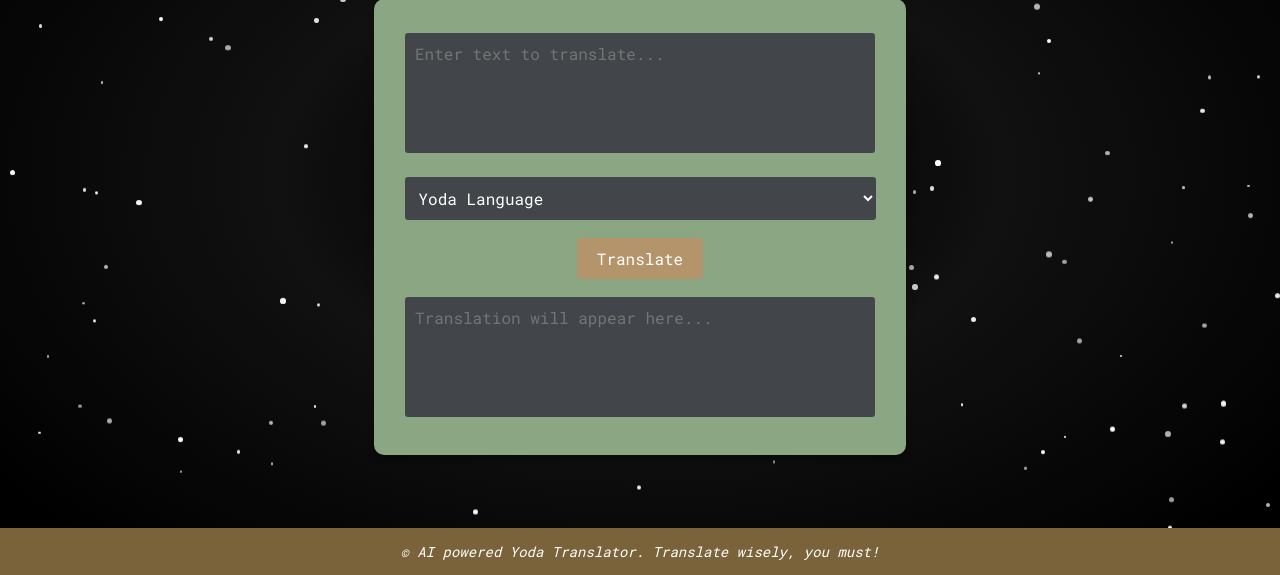
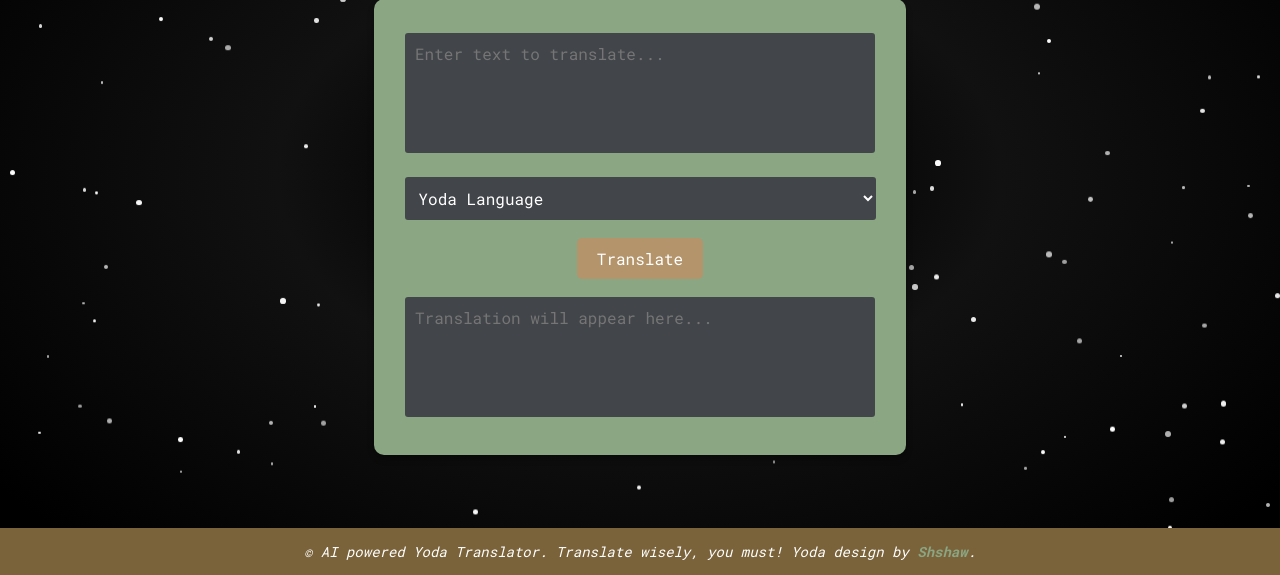
Before and after one commit to SeedJJ/ai-yoda-translator, a Flask app: page / in a window 1280 px wide. Shown: the part 225-800 px from the top of the page. Run offline with Flask 3, Linux system fonts and the light colour scheme.

Commit message:
New update

```diff
--- a/static/styles.css
+++ b/static/styles.css
@@ -180,6 +180,18 @@ footer {
     z-index: 1; /* Ensure footer stays above starfield */
 }
 
+/* Footer Links */
+footer a {
+    color: #8BA683; /* Use a greenish color for the link */
+    text-decoration: none;
+    font-weight: bold;
+    transition: color 0.3s;
+}
+
+footer a:hover {
+    color: #6B8E23; /* Change to a darker green on hover */
+    text-decoration: underline;
+}
 
 /* Baby Yoda Styling (No major changes, just cleaned up) */
 .baby-yoda {
--- a/templates/index.html
+++ b/templates/index.html
@@ -31,6 +31,7 @@
     </main>
     <footer>
         &copy; AI powered Yoda Translator. Translate wisely, you must!
+        Yoda design by <a href="https://codepen.io/shshaw/pen/QWwyaNR" target="_blank">Shshaw</a>.
     </footer>
     <script src="{{ url_for('static', filename='script.js') }}"></script>
 </body>
```
